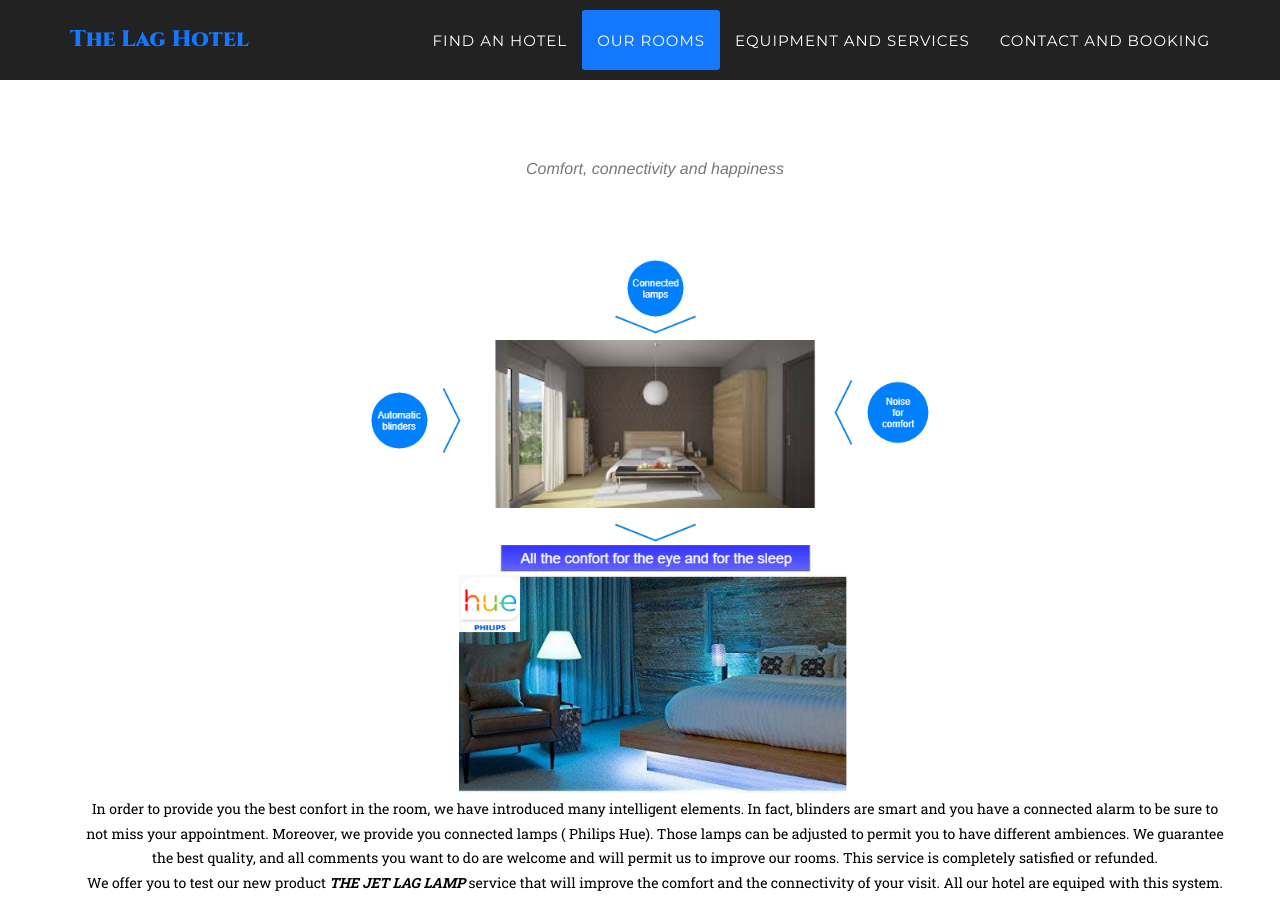
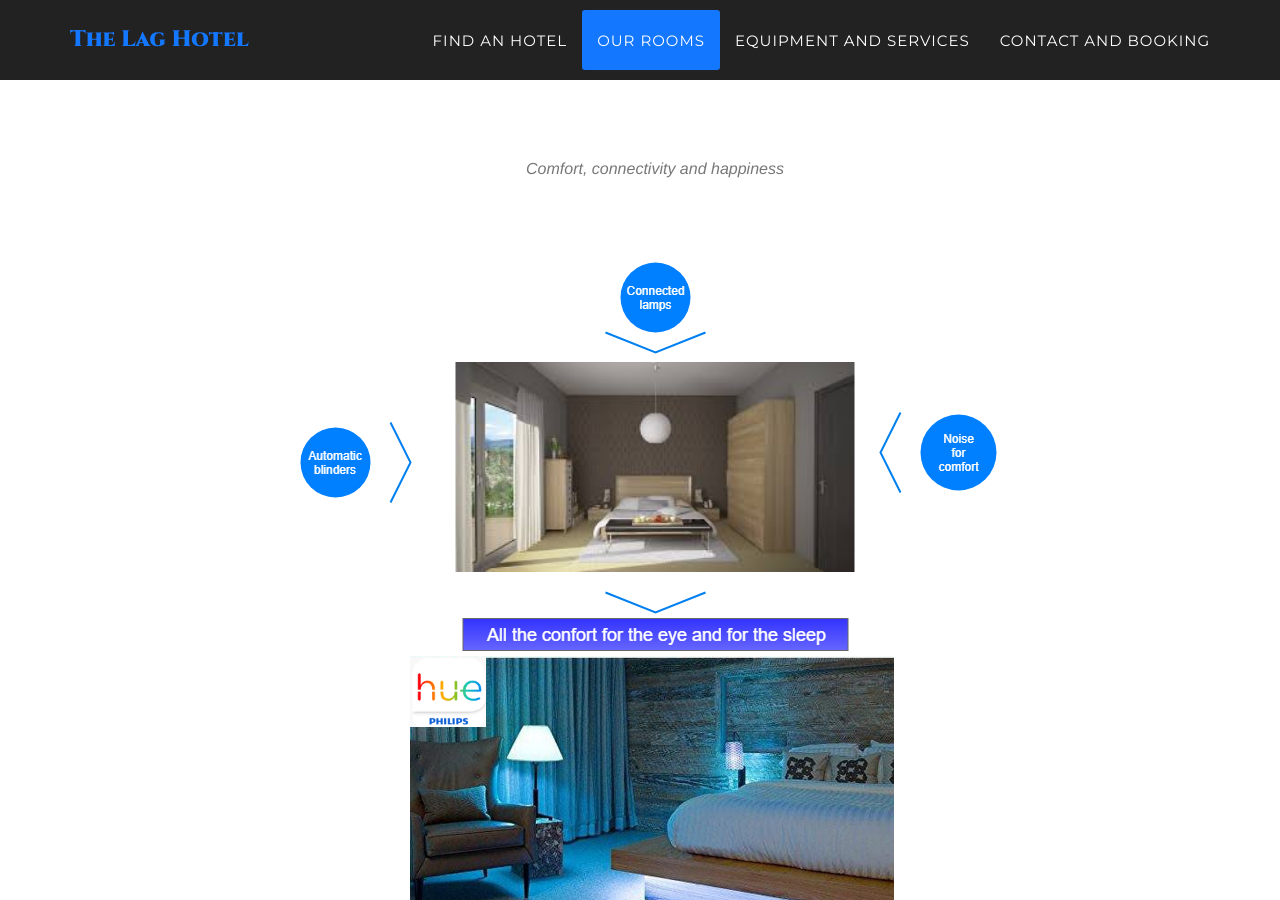
Before and after one commit to VincentGautier/Hotel-web-site, a Jekyll site: the page built from index.html, in a window 1280 px wide and 900 px high, scrolled down 1856 px. Built offline with Jekyll 4.4.1, drawn with Linux system fonts in a browser that asks for light colours; some web fonts are replaced.

Commit message:
not yet ahahah

```diff
--- a/_includes/our_rooms.html
+++ b/_includes/our_rooms.html
@@ -15,7 +15,7 @@
             </div>
             <div class="row text-center">
                 <div class="col-md-30">
-                    <img class="img-responsive" src="img/room.png" alt="" style="display:block; margin-left:auto; margin-right:auto; width:50%">
+                    <img class="img-responsive" src="img/room.png" alt="" style="display:block; margin-left:auto; margin-right:auto">
                 </div>
             </div>
             <div class="row">
```
